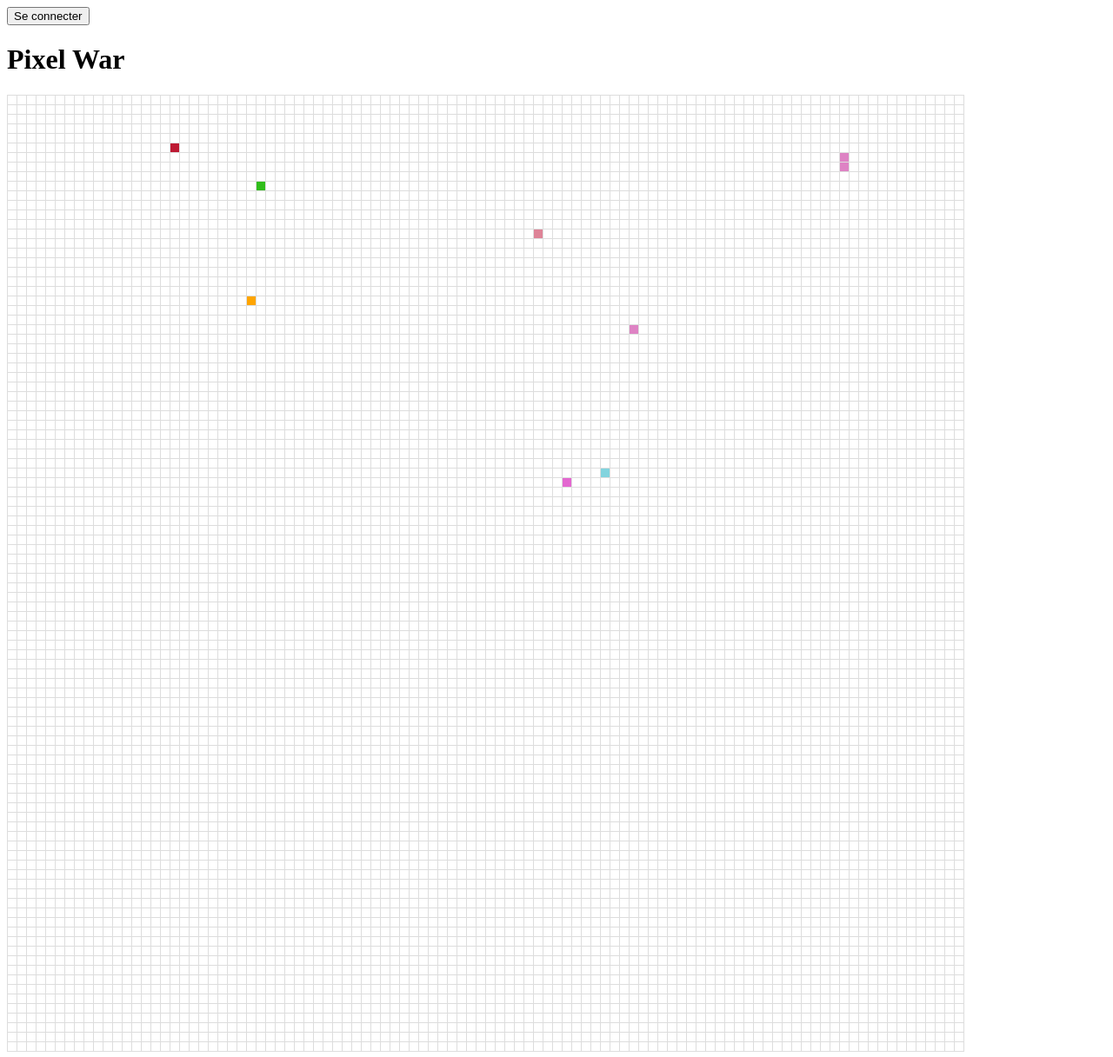
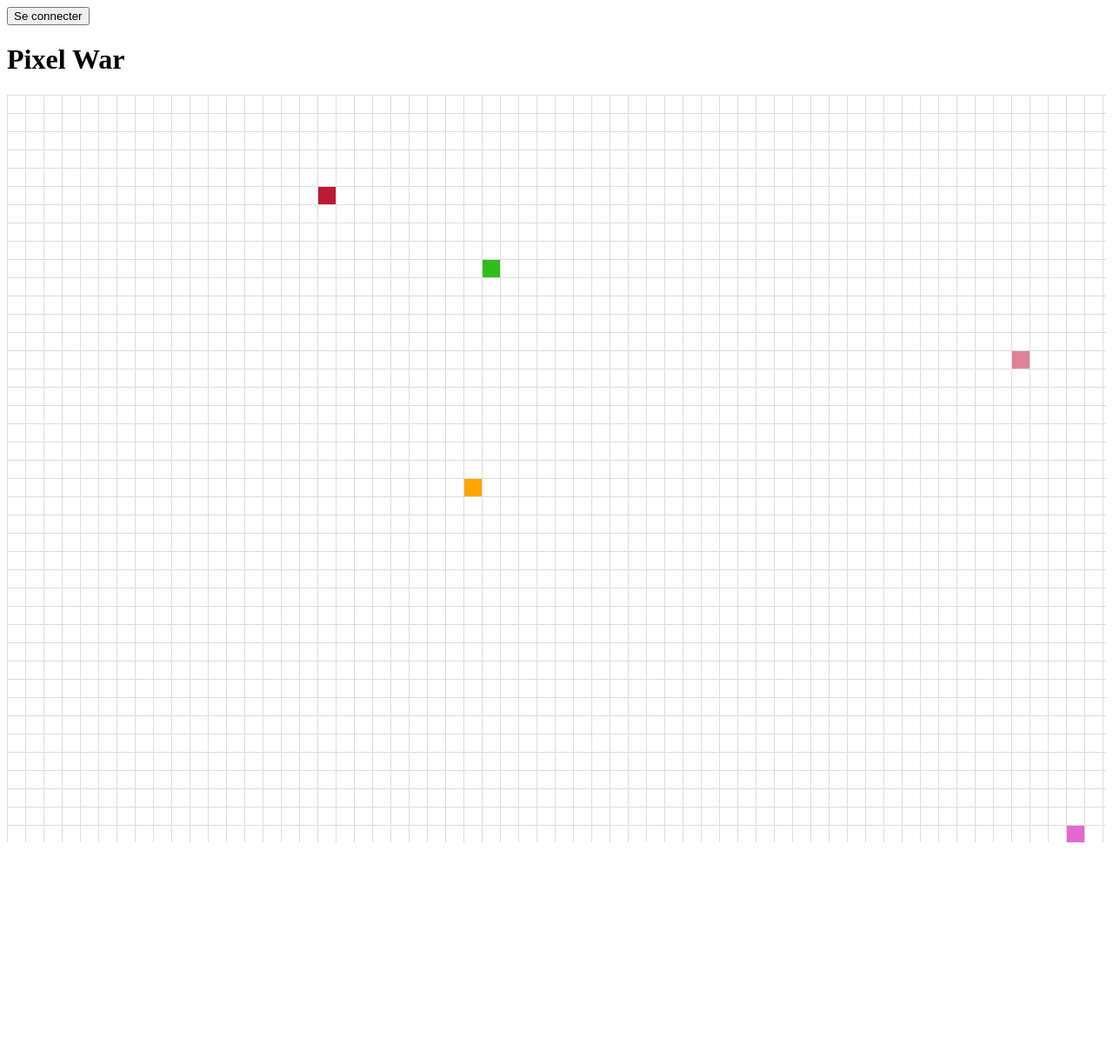
Before and after one commit to Ostrix84/PolyPixelWar, a Django app: page / in a window 1280 px wide. Shown: the whole page at 87% size. After the commit the page ends 969 px from the top, so only its background shows below. Run offline with Django 5.2, Linux system fonts and the light colour scheme; data comes from the database, SQL or seed files in the repository; both versions use the stored data as it was after the commit.

Commit message:
Bonne taille de grille et zoom

```diff
--- a/canvas/templates/canvas/home.html
+++ b/canvas/templates/canvas/home.html
@@ -17,15 +17,22 @@
         </form>
     {% endif %}
     <style>
+        #canvas-container {
+            overflow: hidden;
+            cursor: move; /* Changer le curseur lorsque le bouton de la molette de la souris est enfoncé */
+        }
         #canvas {
             display: grid;
-            grid-template-columns: repeat(100, 10px);
-            grid-template-rows: repeat(100, 10px);
+            grid-template-columns: repeat(90, 20px); /* 90 colonnes de 20 pixels chacune */
+            grid-template-rows: repeat(41, 20px); /* 41 lignes de 20 pixels chacune */
             gap: 1px;
+            transform-origin: top left; /* Changer l'origine de la transformation pour que le zoom soit centré sur le coin supérieur gauche */
+            transition: transform 0.1s ease-in-out; /* Ajouter une transition pour rendre le zoom plus fluide */
+            cursor: move; /* Changer le curseur lorsque le bouton de la molette de la souris est enfoncé */
         }
         .pixel {
-            width: 10px;
-            height: 10px;
+            width: 20px; /* Largeur fixe de chaque pixel */
+            height: 20px; /* Hauteur fixe de chaque pixel */
             background-color: white;
             border: 1px solid #ddd;
         }
@@ -33,14 +40,24 @@
 </head>
 <body>
     <h1>Pixel War</h1>
-    <div id="canvas"></div>
+    <div id="canvas-container">
+        <div id="canvas"></div>
+    </div>
     <script>
+        let zoomLevel = 1;
+        let isMouseDown = false;
+        let startX;
+        let startY;
+        let startScrollLeft;
+        let startScrollTop;
+
         document.addEventListener('DOMContentLoaded', () => {
+            const canvasContainer = document.getElementById('canvas-container');
             const canvas = document.getElementById('canvas');
 
-            // Create a 100x100 grid of pixels
-            for (let y = 0; y < 100; y++) {
-                for (let x = 0; x < 100; x++) {
+            // Création d'une grille de 90x41 pixels
+            for (let y = 0; y < 41; y++) {
+                for (let x = 0; x < 90; x++) {
                     const pixel = document.createElement('div');
                     pixel.classList.add('pixel');
                     pixel.dataset.x = x;
@@ -49,7 +66,7 @@
                 }
             }
 
-            // Fetch the initial pixel data from the server
+            // Récupération des données initiales des pixels depuis le serveur
             fetch('/get_pixels/')
                 .then(response => response.json())
                 .then(data => {
@@ -61,7 +78,43 @@
                     });
                 });
 
-            // Handle pixel placement
+            // Gestion du zoom avec la molette de la souris
+            canvasContainer.addEventListener('wheel', (event) => {
+                event.preventDefault();
+                const mouseX = event.clientX - canvasContainer.offsetLeft; // Position horizontale de la souris par rapport au conteneur
+                const mouseY = event.clientY - canvasContainer.offsetTop; // Position verticale de la souris par rapport au conteneur
+                const newZoomLevel = zoomLevel + event.deltaY * -0.01;
+                if (newZoomLevel >= 0.0625 && newZoomLevel <= 4) {
+                    zoomLevel = newZoomLevel;
+                    canvas.style.transform = `scale(${zoomLevel})`;
+                    // Ajuster le décalage du canvas pour garder la souris au même emplacement après le zoom
+                    canvas.style.transformOrigin = `${mouseX}px ${mouseY}px`;
+                }
+            });
+
+            // Gestion du déplacement de la grille lorsque le bouton de la molette de la souris est enfoncé
+            canvasContainer.addEventListener('mousedown', (event) => {
+                isMouseDown = true;
+                startX = event.clientX;
+                startY = event.clientY;
+                startScrollLeft = canvasContainer.scrollLeft;
+                startScrollTop = canvasContainer.scrollTop;
+            });
+
+            document.addEventListener('mousemove', (event) => {
+                if (isMouseDown) {
+                    const dx = event.clientX - startX;
+                    const dy = event.clientY - startY;
+                    canvasContainer.scrollLeft = startScrollLeft - dx;
+                    canvasContainer.scrollTop = startScrollTop - dy;
+                }
+            });
+
+            document.addEventListener('mouseup', () => {
+                isMouseDown = false;
+            });
+
+            // Gestion du placement des pixels
             canvas.addEventListener('click', (event) => {
                 if (event.target.classList.contains('pixel')) {
                     const x = event.target.dataset.x;
```
Also changed, not shown: db.sqlite3.
